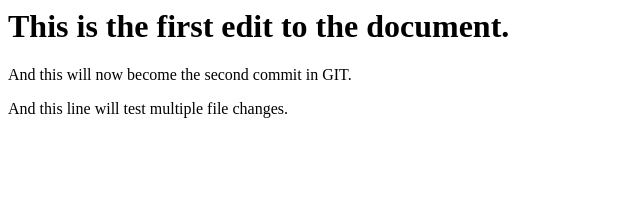
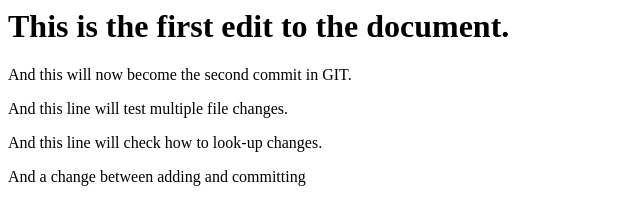
Before and after one commit to northonm31/gamob, a plain HTML site: page index.html in a window 1280 px wide. Shown: the whole page, without its empty margins (0-640 px from the left). Drawn offline with Linux system fonts and the light colour scheme.

Commit message:
Final changes before checkout

```diff
--- a/index.html
+++ b/index.html
@@ -3,5 +3,7 @@
 		<h1>This is the first edit to the document.</h1>
 		<p>And this will now become the second commit in GIT.</p>
 		<p>And this line will test multiple file changes.</p>
+		<p>And this line will check how to look-up changes.</p>
+		<p>And a change between adding and committing</p>
 	</body>
 </html>
```
